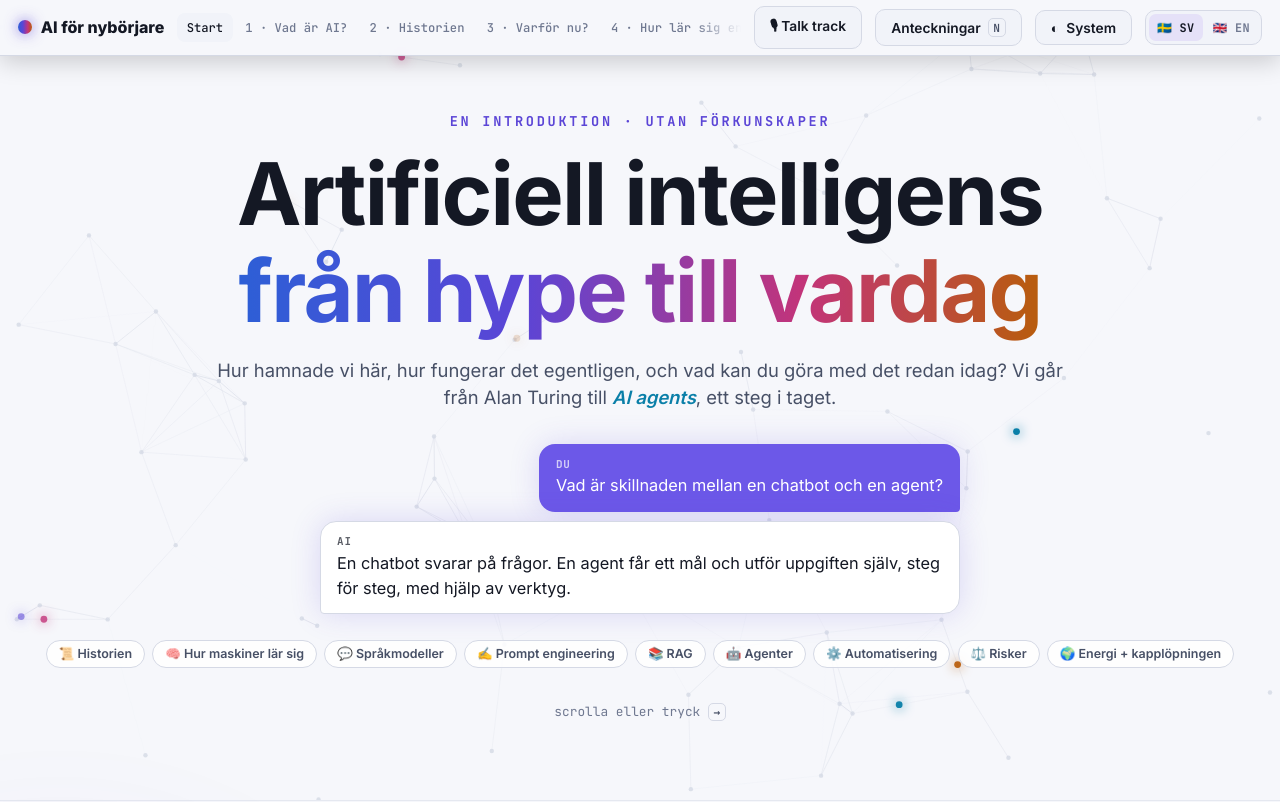
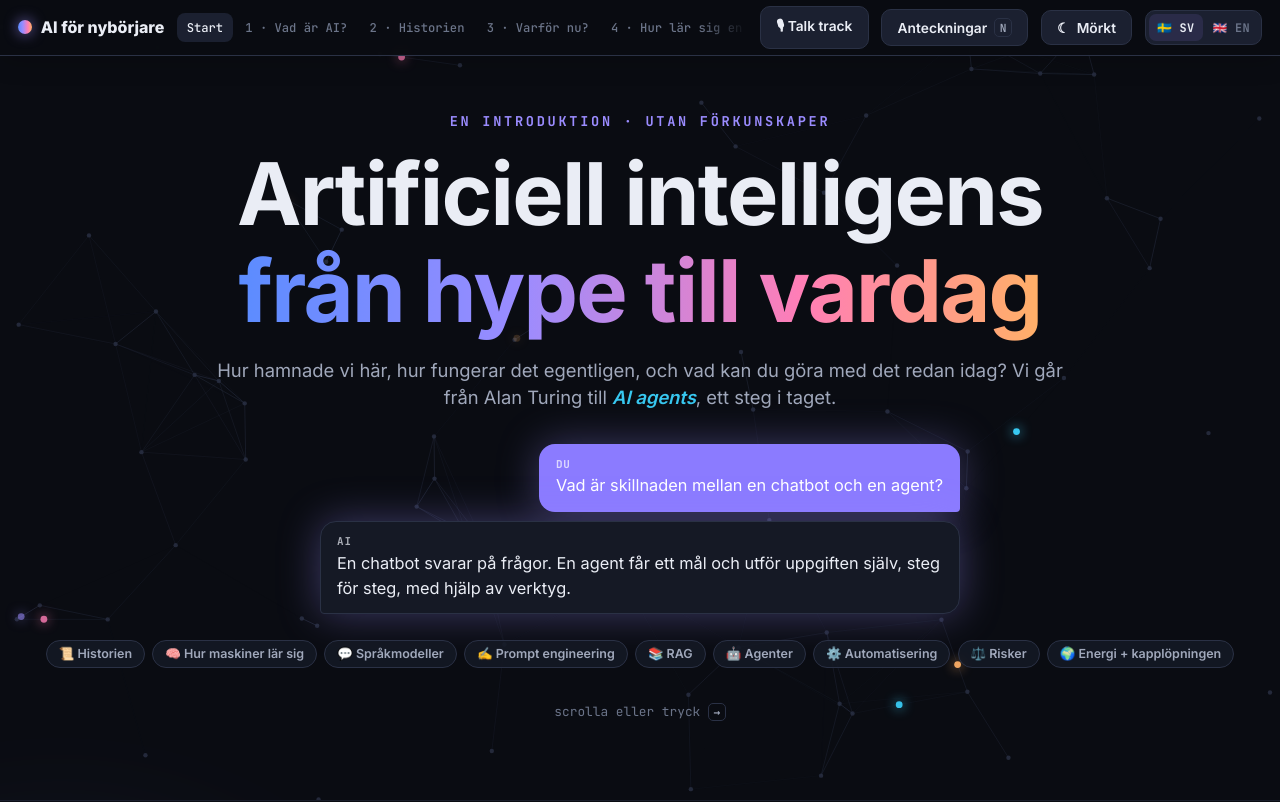
Before and after one commit to Lunderbye/AI-for-beginners, a plain HTML site: page index.html in a window 1280 px wide. Shown: the top 802 px of the page. Drawn offline with Linux system fonts and the light colour scheme; animation ran at ten frames a second.

Commit message:
Dark theme by default

```diff
--- a/index.html
+++ b/index.html
@@ -10,7 +10,7 @@
   <link href="https://fonts.googleapis.com/css2?family=Inter:wght@400;500;600;700;800;900&family=JetBrains+Mono:wght@400;500;600;700;800&display=swap" rel="stylesheet" />
   <link rel="stylesheet" href="styles.css?v=18" />
   <script src="i18n.js?v=18"></script>
-  <script src="theme.js?v=18"></script>
+  <script src="theme.js?v=19"></script>
 </head>
 <body>
   <nav class="nav">
@@ -18,7 +18,7 @@
     <div class="chapters" id="chapterNav"></div>
     <a class="btn" href="talk.html" target="ai-talk" title="Öppna talk track i ett eget fönster">🎙 Talk track</a>
     <button id="notesBtn" title="Presentatörsanteckningar (N)">Anteckningar <span class="kbd">N</span></button>
-    <button data-theme-btn title="Tema">◐ System</button>
+    <button data-theme-btn title="Tema">☾ Mörkt</button>
     <button class="lang-btn" data-lang-btn title="Språk">SV</button>
   </nav>
   <div class="progress" id="progress"></div>
--- a/theme.js
+++ b/theme.js
@@ -1,4 +1,4 @@
-// Tema för presentationen (index.html) och talk track (talk.html): System, Ljust eller Mörkt.
+// Tema för presentationen (index.html) och talk track (talk.html): System, Ljust eller Mörkt (standard: Mörkt).
 // "System" följer macOS-inställningen och ändras med den. Valet delas mellan sidorna (samma origin)
 // och slår igenom direkt i alla öppna fönster. Laddas i <head> för att undvika blink.
 (() => {
@@ -7,7 +7,7 @@
   const LABEL = { system: "System", light: "Ljust", dark: "Mörkt" };
   const ICON = { system: "◐", light: "☀", dark: "☾" };
   const mq = matchMedia("(prefers-color-scheme: light)");
-  const pref = () => { try { const v = localStorage.getItem(KEY); return ORDER.includes(v) ? v : "system"; } catch (e) { return "system"; } };
+  const pref = () => { try { const v = localStorage.getItem(KEY); return ORDER.includes(v) ? v : "dark"; } catch (e) { return "dark"; } };
 
   const apply = () => {
     const p = pref();
```
Also changed, not shown: talk.html (+2 -2 lines), 1 other file.
